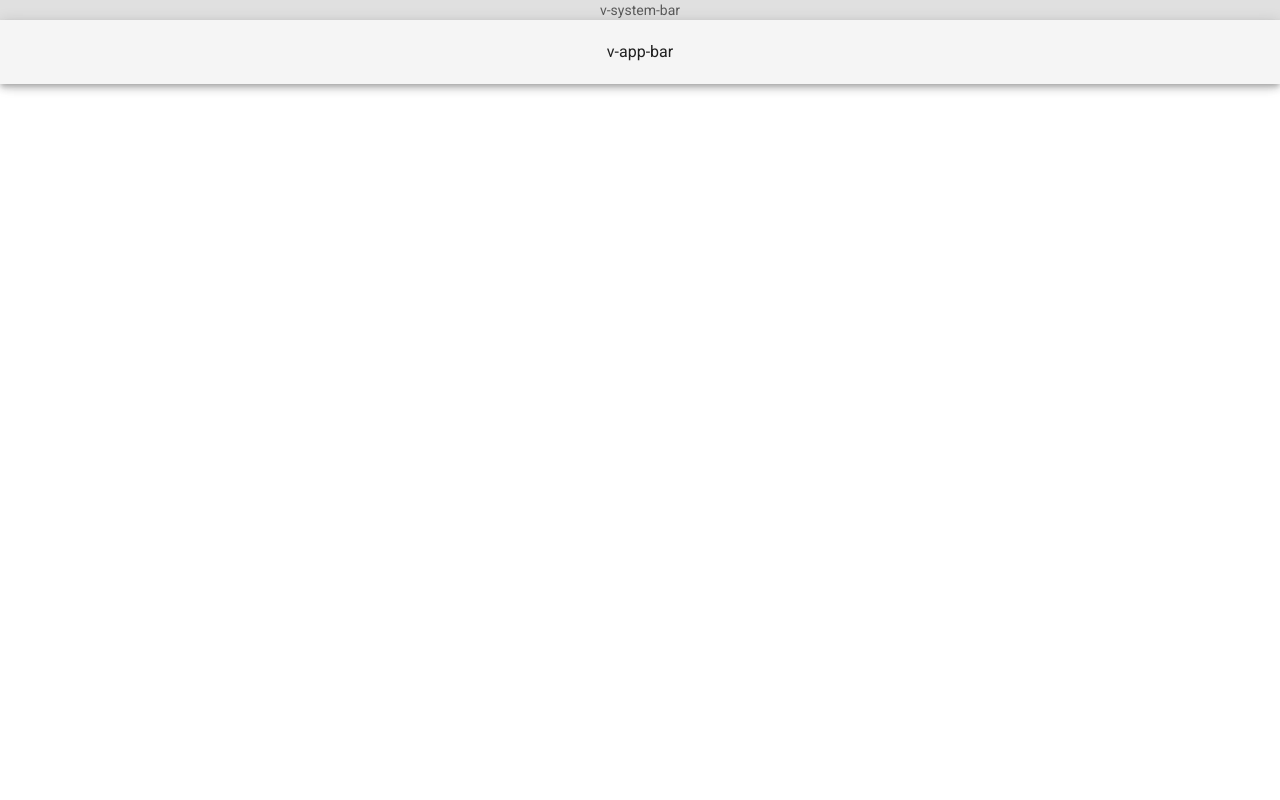
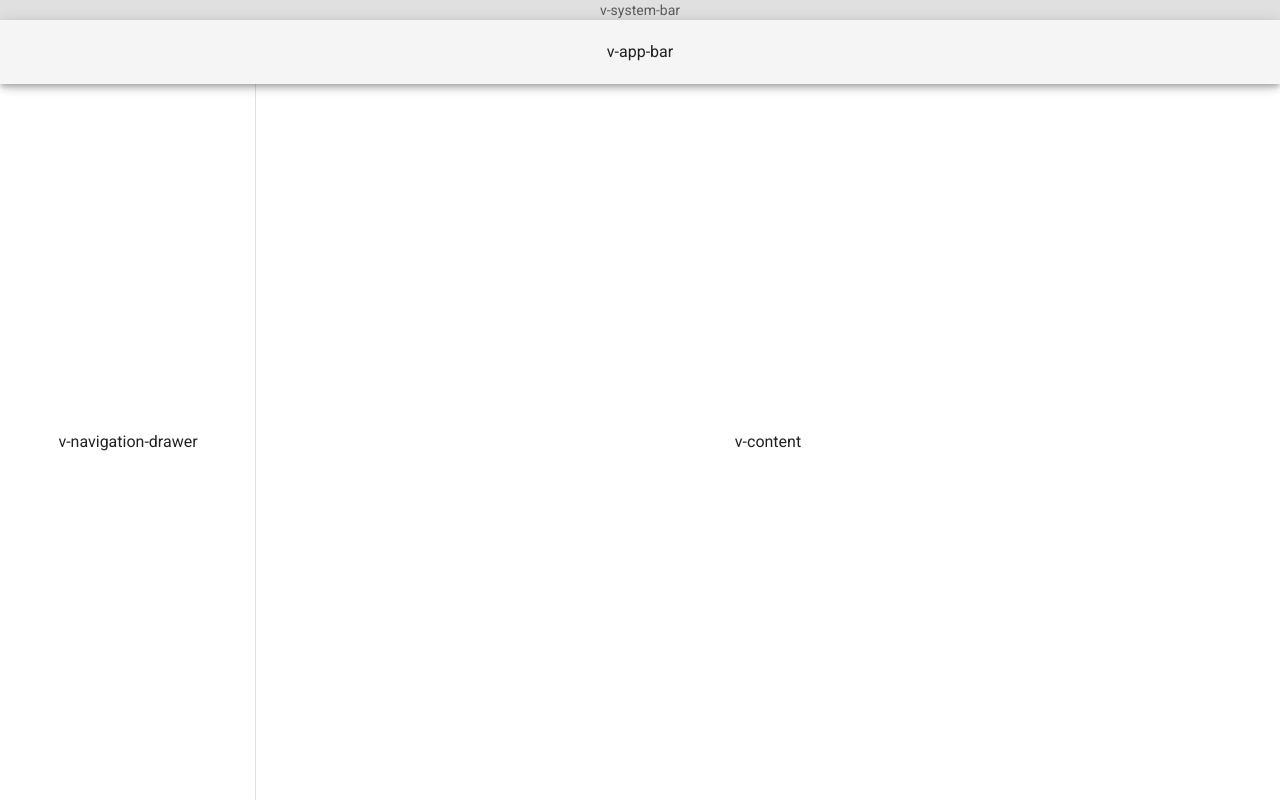
Before and after one commit to leozinco123/CINE_WEB, a Vue app: page / in a window 1280 px wide. Built offline with nearby package versions, Linux system fonts and the light colour scheme.

Commit message:
adicionado drawer e content

```diff
--- a/src/App.vue
+++ b/src/App.vue
@@ -8,6 +8,20 @@
       <v-app-bar app elevation="5" style="display: flex; justify-content: center">
      v-app-bar
     </v-app-bar>
+
+    <v-main>
+        <v-row style="height: 100%; margin: 0">
+            <v-navigation-drawer permanent style="display: flex; align-items: center; justify-content: center"
+            >
+              <div style="height: 100%; display: flex; align-items: center;">v-navigation-drawer</div>
+            </v-navigation-drawer>
+            <v-content style="padding: 0">
+              <div style="height: 100%; display: flex; align-items: center; justify-content: center"
+              >v-content</div>
+            </v-content>
+
+        </v-row>
+    </v-main>
 
   </v-app>
 </template>
```
